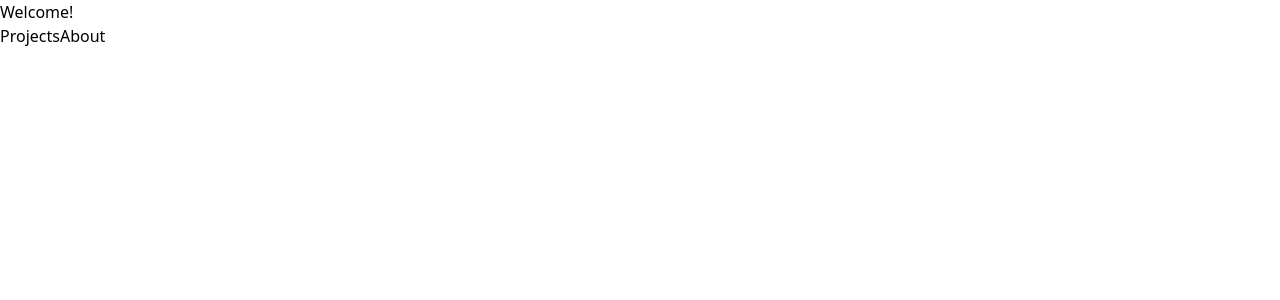
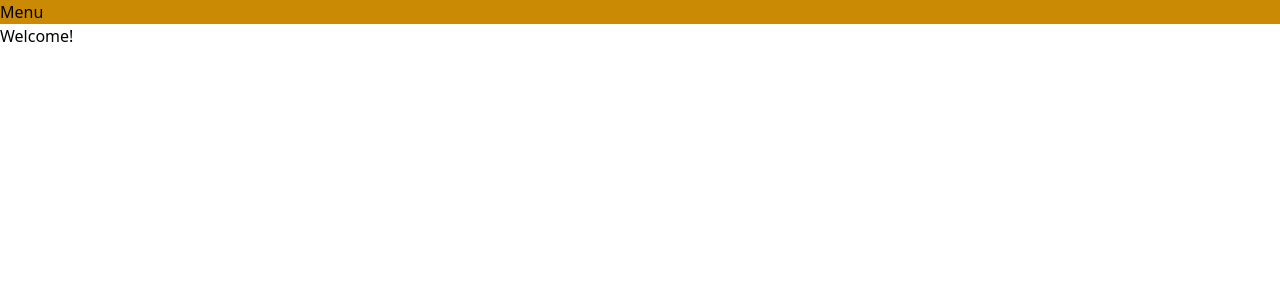
Before and after one commit to bendurston/bendurston.com, a Next.js app: page / in a window 1280 px wide. Shown: the top 300 px of the page. Built offline with nearby package versions, Linux system fonts and the light colour scheme.

Commit message:
Added nav bar and dropdown.

```diff
--- /dev/null
+++ b/components/layout.jsx
@@ -0,0 +1,8 @@
+import NavBar from "./navBar";
+
+
+export default function Layout() {
+    return (
+        <NavBar />
+    )
+}
--- /dev/null
+++ b/components/navBar.jsx
@@ -0,0 +1,29 @@
+import { Menu } from '@headlessui/react'
+
+import NavLink from '../components/navLink'
+
+export default function NavBar() {
+  return (
+    <div className="bg-yellow-600">
+      <Menu>
+      <Menu.Button>
+        <div>Menu</div>
+      </Menu.Button>
+      <Menu.Items>
+        <div className="bg-red-600">
+          <Menu.Item>
+            <NavLink href="/" text="Home" />
+          </Menu.Item>
+          <Menu.Item>
+            <NavLink href="/about" text="About" />
+          </Menu.Item>
+          <Menu.Item>
+            <NavLink href="/projects" text="Projects" />
+          </Menu.Item>
+        </div>
+      </Menu.Items>
+      </Menu>
+    </div>
+
+  )
+}
--- a/components/navLink.jsx
+++ b/components/navLink.jsx
@@ -1,9 +1,10 @@
 import Link from 'next/link'
 
-export default function NavLink({ href, text}) {
+export default function NavLink( props ) {
+    let { href, text, ...rest } = props
     return (
         <Link href={href} passHref>
-            <a>{text}</a>
+            <a {...rest}>{text}</a>
         </Link>
     )
 }
--- a/package.json
+++ b/package.json
@@ -8,6 +8,7 @@
     "lint": "next lint"
   },
   "dependencies": {
+    "@headlessui/react": "^1.4.2",
     "next": "12.0.7",
     "react": "17.0.2",
     "react-dom": "17.0.2"
--- a/pages/_app.js
+++ b/pages/_app.js
@@ -1,7 +1,14 @@
+// CSS Imports
 import '../styles/globals.css'
 
-function MyApp({ Component, pageProps }) {
-  return <Component {...pageProps} />
+// Components Imports
+import Layout from '../components/layout'
+
+export default function MyApp({ Component, pageProps }) {
+  return (
+    <div>
+      <Layout />
+      <Component {...pageProps} />
+    </div>
+  )
 }
-
-export default MyApp
--- a/pages/index.js
+++ b/pages/index.jsx
@@ -2,19 +2,15 @@
 import Head from 'next/head'
 
 // Component imports
-import NavLink from '../components/navLink'
-
 
 
 export default function Home() {
   return (
     <div>
       <Head>
-        <title>title</title>
+        <title>bendurston.com</title>
       </Head>
       <h1>Welcome!</h1>
-      <NavLink href={"/projects"} text={"Projects"}/>
-      <NavLink href="/about" text={"About"}/>
     </div>
     )
 }
--- a/pages/projects.jsx
+++ b/pages/projects.jsx
@@ -3,7 +3,6 @@ import Project from '../components/project'
 export default function Projects () {
     return (
         <div>
-            Projects
             <div>
                 <Project />
             </div>
```
Also changed, not shown: pages/about.jsx (+7 -6 lines), 1 other file (tests, documents, lock files or other folders).
